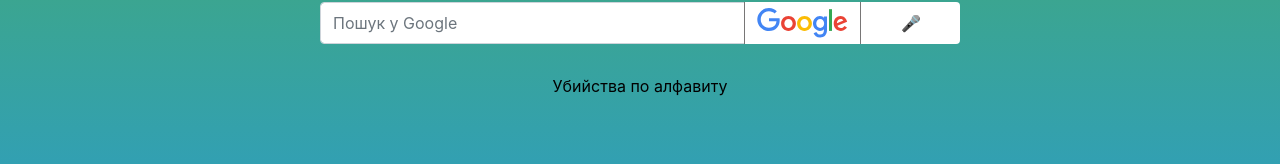
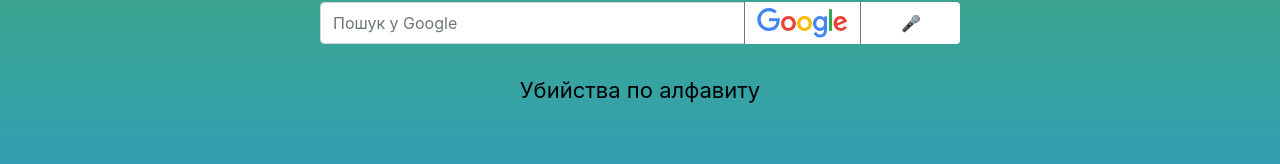
Before and after one commit to woland0203/tv, a plain HTML site: page index.html in a window 1280 px wide. Shown: the part 318-482 px from the top of the page. Drawn offline with nearby package versions, Linux system fonts and the light colour scheme.

Commit message:
Update index.html

```diff
--- a/index.html
+++ b/index.html
@@ -80,6 +80,11 @@
             gap: 20px;
             margin-top: 30px;
         }
+        .links-bottom a {
+            color: black;
+            font-size: 22px;
+            display: block;
+        }
     </style>
 </head>
 <body>
```
